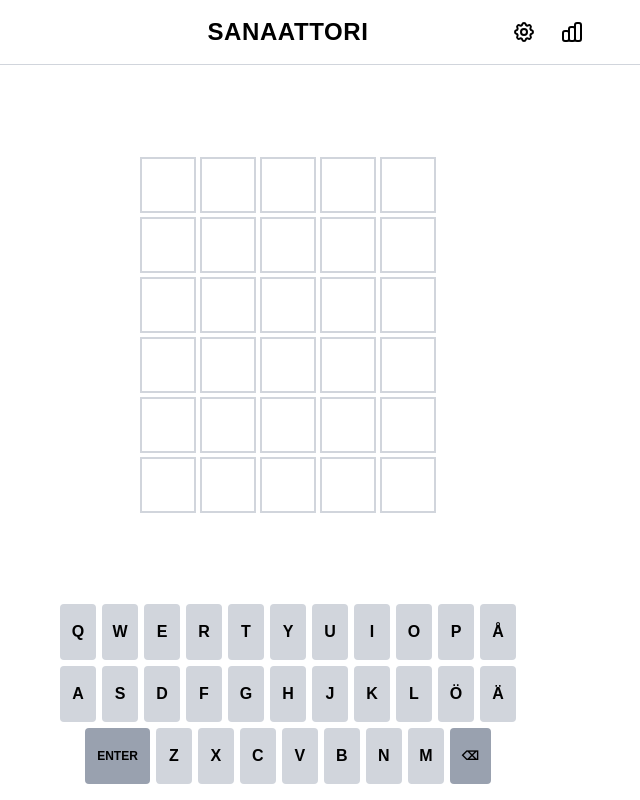
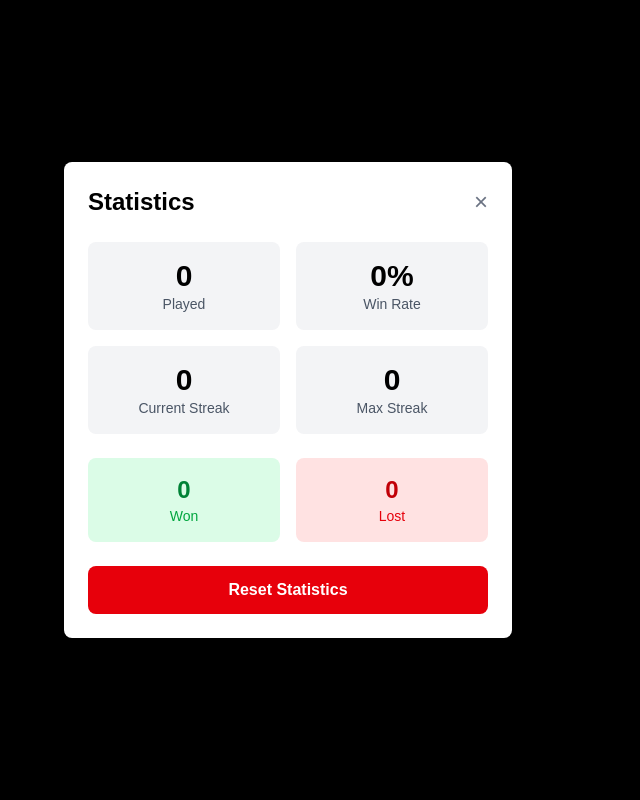
Before and after one commit to jasal-dev/sanaattori, a Next.js app in the folder apps/web/: page / in a window 1280 px wide. Both pictures are taken after a click on the button 924 px from the left and 32 px from the top of the page. Shown: the whole page, without its empty margins (352-992 px from the left). Built offline with nearby package versions, Linux system fonts and the light colour scheme.

Commit message:
Complete Issues #12-13: Statistics stored in localStorage with Stats modal UI
Co-authored-by: jasal-dev <8049591+jasal-dev@users.noreply.github.com>

```diff
--- a/apps/web/app/components/Header.tsx
+++ b/apps/web/app/components/Header.tsx
@@ -2,9 +2,11 @@
 
 import { useState } from 'react';
 import SettingsModal from './SettingsModal';
+import StatsModal from './StatsModal';
 
 export default function Header() {
   const [showSettings, setShowSettings] = useState(false);
+  const [showStats, setShowStats] = useState(false);
 
   return (
     <>
@@ -40,6 +42,7 @@ export default function Header() {
               </svg>
             </button>
             <button
+              onClick={() => setShowStats(true)}
               className="p-2 hover:bg-gray-100 dark:hover:bg-gray-800 rounded"
               aria-label="Statistics"
             >
@@ -63,6 +66,7 @@ export default function Header() {
       </header>
 
       <SettingsModal isOpen={showSettings} onClose={() => setShowSettings(false)} />
+      <StatsModal isOpen={showStats} onClose={() => setShowStats(false)} />
     </>
   );
 }
--- /dev/null
+++ b/apps/web/app/components/StatsModal.tsx
@@ -0,0 +1,111 @@
+'use client';
+
+import { useState, useEffect } from 'react';
+import { getStats, resetStats, type GameStats } from '../utils/stats';
+
+interface StatsModalProps {
+  isOpen: boolean;
+  onClose: () => void;
+}
+
+export default function StatsModal({ isOpen, onClose }: StatsModalProps) {
+  const [stats, setStats] = useState<GameStats>({
+    played: 0,
+    won: 0,
+    lost: 0,
+    currentStreak: 0,
+    maxStreak: 0,
+  });
+  const [showResetConfirm, setShowResetConfirm] = useState(false);
+
+  useEffect(() => {
+    if (isOpen) {
+      setStats(getStats());
+    }
+  }, [isOpen]);
+
+  if (!isOpen) return null;
+
+  const winRate = stats.played > 0 ? Math.round((stats.won / stats.played) * 100) : 0;
+
+  const handleReset = () => {
+    const newStats = resetStats();
+    setStats(newStats);
+    setShowResetConfirm(false);
+  };
+
+  return (
+    <div className="fixed inset-0 bg-black bg-opacity-50 flex items-center justify-center z-50 p-4">
+      <div className="bg-white dark:bg-gray-800 rounded-lg shadow-xl max-w-md w-full p-6">
+        <div className="flex justify-between items-center mb-6">
+          <h2 className="text-2xl font-bold">Statistics</h2>
+          <button
+            onClick={onClose}
+            className="text-gray-500 hover:text-gray-700 dark:text-gray-400 dark:hover:text-gray-200 text-2xl"
+          >
+            ×
+          </button>
+        </div>
+
+        <div className="grid grid-cols-2 gap-4 mb-6">
+          <div className="text-center p-4 bg-gray-100 dark:bg-gray-700 rounded-lg">
+            <div className="text-3xl font-bold">{stats.played}</div>
+            <div className="text-sm text-gray-600 dark:text-gray-400">Played</div>
+          </div>
+          <div className="text-center p-4 bg-gray-100 dark:bg-gray-700 rounded-lg">
+            <div className="text-3xl font-bold">{winRate}%</div>
+            <div className="text-sm text-gray-600 dark:text-gray-400">Win Rate</div>
+          </div>
+          <div className="text-center p-4 bg-gray-100 dark:bg-gray-700 rounded-lg">
+            <div className="text-3xl font-bold">{stats.currentStreak}</div>
+            <div className="text-sm text-gray-600 dark:text-gray-400">Current Streak</div>
+          </div>
+          <div className="text-center p-4 bg-gray-100 dark:bg-gray-700 rounded-lg">
+            <div className="text-3xl font-bold">{stats.maxStreak}</div>
+            <div className="text-sm text-gray-600 dark:text-gray-400">Max Streak</div>
+          </div>
+        </div>
+
+        <div className="grid grid-cols-2 gap-4 mb-6">
+          <div className="text-center p-4 bg-green-100 dark:bg-green-900 rounded-lg">
+            <div className="text-2xl font-bold text-green-700 dark:text-green-300">{stats.won}</div>
+            <div className="text-sm text-green-600 dark:text-green-400">Won</div>
+          </div>
+          <div className="text-center p-4 bg-red-100 dark:bg-red-900 rounded-lg">
+            <div className="text-2xl font-bold text-red-700 dark:text-red-300">{stats.lost}</div>
+            <div className="text-sm text-red-600 dark:text-red-400">Lost</div>
+          </div>
+        </div>
+
+        {!showResetConfirm ? (
+          <button
+            onClick={() => setShowResetConfirm(true)}
+            className="w-full py-3 px-4 bg-red-600 hover:bg-red-700 text-white font-bold rounded-lg transition-colors"
+          >
+            Reset Statistics
+          </button>
+        ) : (
+          <div className="space-y-2">
+            <p className="text-center text-sm text-gray-600 dark:text-gray-400">
+              Are you sure? This cannot be undone.
+            </p>
+            <div className="grid grid-cols-2 gap-2">
+              <button
+                onClick={handleReset}
+                className="py-2 px-4 bg-red-600 hover:bg-red-700 text-white font-bold rounded-lg transition-colors"
+              >
+                Yes, Reset
+              </button>
+              <button
+                onClick={() => setShowResetConfirm(false)}
+                className="py-2 px-4 bg-gray-300 dark:bg-gray-600 hover:bg-gray-400 dark:hover:bg-gray-500 font-bold rounded-lg transition-colors"
+              >
+                Cancel
+              </button>
+            </div>
+          </div>
+        )}
+      </div>
+    </div>
+  );
+}
--- a/apps/web/app/context/GameContext.tsx
+++ b/apps/web/app/context/GameContext.tsx
@@ -3,6 +3,7 @@
 import React, { createContext, useContext, useState, useEffect, useCallback } from 'react';
 import { type GameState, type GameSettings, type Guess, type LetterState } from '../types/game';
 import { evaluateGuess, updateRevealedLetters, getRandomSolution } from '../utils/evaluation';
+import { updateStatsAfterGame } from '../utils/stats';
 
 interface GameContextType {
   gameState: GameState;
@@ -111,6 +112,11 @@ export function GameProvider({ children }: { children: React.ReactNode }) {
     const newGuesses = [...guesses, newGuess];
     const lost = !won && newGuesses.length >= settings.maxAttempts;
 
+    // Update stats if game ended
+    if (won || lost) {
+      updateStatsAfterGame(won);
+    }
+
     setGameState(prev => ({
       ...prev,
       guesses: newGuesses,
--- /dev/null
+++ b/apps/web/app/utils/stats.ts
@@ -0,0 +1,75 @@
+/**
+ * Statistics management for the game
+ * Stores stats in localStorage
+ */
+
+export interface GameStats {
+  played: number;
+  won: number;
+  lost: number;
+  currentStreak: number;
+  maxStreak: number;
+}
+
+const STATS_KEY = 'sanaattori_stats_v1';
+
+const DEFAULT_STATS: GameStats = {
+  played: 0,
+  won: 0,
+  lost: 0,
+  currentStreak: 0,
+  maxStreak: 0,
+};
+
+export function getStats(): GameStats {
+  if (typeof window === 'undefined') {
+    return DEFAULT_STATS;
+  }
+
+  try {
+    const stored = localStorage.getItem(STATS_KEY);
+    if (stored) {
+      return JSON.parse(stored);
+    }
+  } catch (error) {
+    console.error('Error reading stats:', error);
+  }
+
+  return DEFAULT_STATS;
+}
+
+export function saveStats(stats: GameStats): void {
+  if (typeof window === 'undefined') {
+    return;
+  }
+
+  try {
+    localStorage.setItem(STATS_KEY, JSON.stringify(stats));
+  } catch (error) {
+    console.error('Error saving stats:', error);
+  }
+}
+
+export function updateStatsAfterGame(won: boolean): GameStats {
+  const stats = getStats();
+
+  stats.played += 1;
+
+  if (won) {
+    stats.won += 1;
+    stats.currentStreak += 1;
+    stats.maxStreak = Math.max(stats.maxStreak, stats.currentStreak);
+  } else {
+    stats.lost += 1;
+    stats.currentStreak = 0;
+  }
+
+  saveStats(stats);
+  return stats;
+}
+
+export function resetStats(): GameStats {
+  const stats = DEFAULT_STATS;
+  saveStats(stats);
+  return stats;
+}
```
